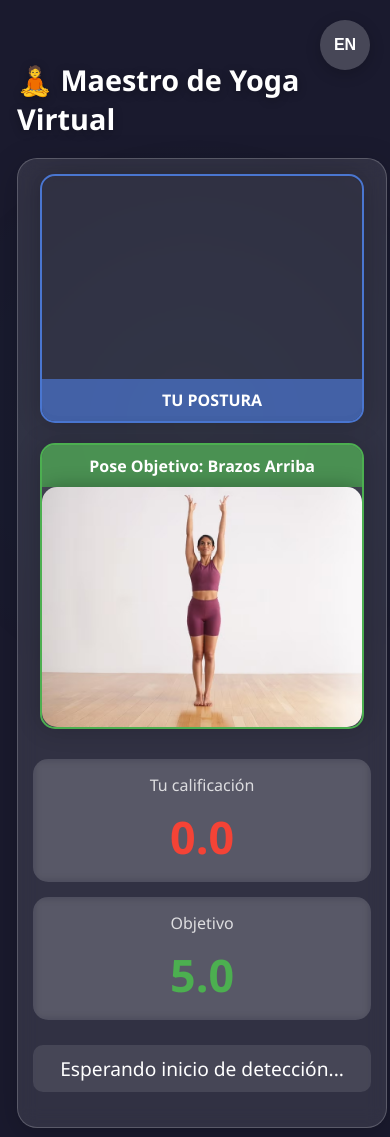
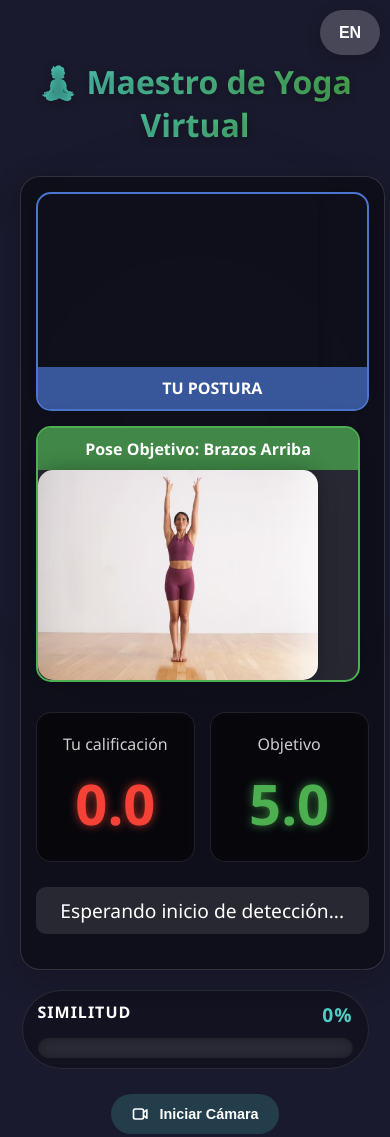
Before and after one commit to marcosSanchez-dev/yoga_mvp, a website: page index.html in a window 390 px wide. Shown: the top 1137 px of the page. Drawn offline with nearby package versions, Linux system fonts and the light colour scheme.

Commit message:
updating UI with particles

```diff
--- a/index.html
+++ b/index.html
@@ -11,7 +11,10 @@
 
     <div class="app-container">
       <!-- Cabecera -->
-      <button id="languageToggle">ES</button>
+      <button id="languageToggle">
+        <span class="full-text">Español</span>
+        <span class="short-text">ES</span>
+      </button>
       <h1>🧘 Maestro de Yoga Virtual</h1>
 
       <!-- Panel principal -->
@@ -50,6 +53,16 @@
 
         <!-- Estado de detección -->
         <div id="poseResult">Esperando inicio de detección...</div>
+      </div>
+
+      <div class="similarity-container">
+        <div class="similarity-header">
+          <span>SIMILITUD</span>
+          <span id="similarityValue">0%</span>
+        </div>
+        <div class="similarity-bar">
+          <div class="similarity-fill" id="similarityFill"></div>
+        </div>
       </div>
 
       <!-- Controles -->
--- a/script.js
+++ b/script.js
@@ -23,13 +23,13 @@ function createScoreParticles(score) {
   // Limpiar partículas antiguas (excepto el overlay)
   const particles = container.querySelectorAll(".score-particle");
   particles.forEach((p) => {
-    if (Date.now() - parseInt(p.dataset.created) > 3000) {
+    if (Date.now() - parseInt(p.dataset.created) > 5000) {
       p.remove();
     }
   });
 
   // Crear nuevas partículas basadas en el score
-  const particleCount = Math.min(30, Math.floor(score * 6));
+  const particleCount = Math.min(30, Math.floor(score * 8));
   const colors =
     score > 3.5
       ? ["#4CAF50", "#8BC34A", "#CDDC39"]
@@ -41,29 +41,32 @@ function createScoreParticles(score) {
     const particle = document.createElement("div");
     particle.className = "score-particle";
 
-    // Tamaño y posición aleatorios
-    const size = Math.random() * 15 + 5;
+    // Tamaño aleatorio
+    const size = Math.random() * 10 + 5;
     particle.style.width = `${size}px`;
     particle.style.height = `${size}px`;
-    particle.style.left = `${Math.random() * 100}%`;
-    particle.style.bottom = `-${size}px`;
+
+    // Posición inicial aleatoria en todo el viewport
+    particle.style.setProperty("--start-top", Math.random() * 100);
+    particle.style.setProperty("--start-left", Math.random() * 100);
 
     // Color basado en puntuación
     particle.style.backgroundColor =
       colors[Math.floor(Math.random() * colors.length)];
-    particle.style.opacity = 0.3 + Math.random() * 0.4;
+    const opacity = 0.5 + Math.random() * 0.5;
+    particle.style.setProperty("--start-opacity", opacity);
+
+    // Brillo
+    particle.style.boxShadow = "0 0 8px currentColor";
 
     // Animación personalizada por puntuación
-    const duration = 5 + score * 2 + Math.random() * 5;
-    const horizontal = (Math.random() - 0.5) * 100;
+    const duration = 10 + score * 4 + Math.random() * 10;
+    const moveX = (Math.random() - 0.5) * 100; // Movimiento horizontal
+    const moveY = (Math.random() - 0.5) * 100; // Movimiento vertical
 
-    particle.style.animation = `
-      float ${duration}s linear infinite,
-      fadeout ${duration}s ease-out forwards
-    `;
-
-    particle.style.setProperty("--end-bottom", `${100 + size}px`);
-    particle.style.setProperty("--horizontal-move", `${horizontal}px`);
+    particle.style.animation = `float ${duration}s linear infinite`;
+    particle.style.setProperty("--move-x", `${moveX}px`);
+    particle.style.setProperty("--move-y", `${moveY}px`);
 
     particle.dataset.created = Date.now();
     container.appendChild(particle);
@@ -141,7 +144,8 @@ const languageStrings = {
     thinking: "Observando tu pose...",
     master: "🧘‍♂️ MAESTRO",
     errorFeedback: "Error al conectar con el maestro de yoga.",
-    languageBtn: "EN",
+    languageBtnFull: "English",
+    languageBtnShort: "EN",
     hideReference: "Ocultar Referencia",
     showReference: "Mostrar Referencia",
     referenceTitle: "Pose Objetivo: Brazos Arriba",
@@ -177,9 +181,10 @@ const languageStrings = {
     stopped: "Detection stopped",
     analyzing: "🧘‍♂️ ANALYZING",
     thinking: "Observing your pose...",
-    master: "🧘‍♂️ MAESTRO",
+    master: "🧘‍♂️ MASTER",
     errorFeedback: "Error connecting to yoga master.",
-    languageBtn: "ES",
+    languageBtnFull: "Español",
+    languageBtnShort: "ES",
     hideReference: "Hide Reference",
     showReference: "Show Reference",
     referenceTitle: "Target Pose: Arms Up",
@@ -224,7 +229,10 @@ function setLanguage(lang) {
   const strings = languageStrings[lang];
 
   // Actualizar UI
-  languageToggle.textContent = strings.languageBtn;
+  languageToggle.querySelector(".full-text").textContent =
+    strings.languageBtnFull;
+  languageToggle.querySelector(".short-text").textContent =
+    strings.languageBtnShort;
   document.querySelector("h1").textContent =
     lang === "es" ? "🧘 Maestro de Yoga Virtual" : "🧘 Virtual Yoga Master";
 
@@ -652,20 +660,18 @@ function calculatePoseSimilarity(userLandmarks) {
 
 function updateSimilarityUI(similarity) {
   const similarityFill = document.getElementById("similarityFill");
-  const similarityText = document.getElementById("similarityText");
-  if (!similarityFill || !similarityText) return;
+  const similarityValue = document.getElementById("similarityValue");
+  if (!similarityFill || !similarityValue) return;
 
   const percentage = Math.round(similarity * 100);
   similarityFill.style.width = `${percentage}%`;
-  similarityText.textContent = `${percentage}%`;
+  similarityValue.textContent = `${percentage}%`;
 
-  if (percentage < 40) {
-    similarityFill.style.backgroundColor = "#f44336";
-  } else if (percentage < 70) {
-    similarityFill.style.backgroundColor = "#ff9800";
-  } else {
-    similarityFill.style.backgroundColor = "#4CAF50";
-  }
+  // Animación de destello al cambiar
+  similarityFill.classList.add("pulse");
+  setTimeout(() => {
+    similarityFill.classList.remove("pulse");
+  }, 300);
 }
 
 function highlightProblemAreas(errors) {
@@ -700,10 +706,13 @@ function updateUserScore(score) {
   // Actualizar color basado en puntuación
   if (score >= 4.0) {
     userScoreElement.style.color = "#4CAF50";
+    userScoreElement.style.textShadow = "0 0 10px rgba(76, 175, 80, 0.7)";
   } else if (score >= 2.0) {
     userScoreElement.style.color = "#FFC107";
+    userScoreElement.style.textShadow = "0 0 10px rgba(255, 193, 7, 0.7)";
   } else {
     userScoreElement.style.color = "#F44336";
+    userScoreElement.style.textShadow = "0 0 10px rgba(244, 67, 54, 0.7)";
   }
 
   // Actualizar partículas basado en la puntuación
--- a/style.css
+++ b/style.css
@@ -10,8 +10,17 @@ body {
   margin: 0;
   padding: 20px;
   overflow-x: hidden;
+  position: relative;
 }
 
+.app-container {
+  width: 100%;
+  max-width: 1200px;
+  position: relative;
+  z-index: 10;
+}
+
+/* === PARTICULAS MEJORADAS === */
 #particles-bg {
   position: fixed;
   top: 0;
@@ -32,31 +41,42 @@ body {
   background: radial-gradient(
     circle at center,
     rgba(78, 205, 196, 0.1) 0%,
-    transparent 70%
+    transparent 80%
   );
-  opacity: 0.3;
-  animation: pulse 8s infinite alternate;
+  opacity: 0.15;
+  animation: pulse 15s infinite alternate;
 }
 
 .score-particle {
   position: absolute;
   border-radius: 50%;
-  animation: float linear infinite, fadeout linear forwards;
   pointer-events: none;
+  box-shadow: 0 0 5px currentColor;
+  will-change: transform, opacity;
+  animation: float linear infinite;
+  transform: translate3d(0, 0, 0);
+  opacity: 0.7;
+  /* Valor inicial aleatorio */
+  top: calc(var(--start-top, 0) * 1%);
+  left: calc(var(--start-left, 0) * 1%);
 }
 
 @keyframes float {
   0% {
-    transform: translateY(0) translateX(0);
+    transform: translate3d(0, 0, 0) scale(1);
+    opacity: var(--start-opacity);
+  }
+  50% {
+    transform: translate3d(var(--move-x, 0), var(--move-y, 0), 0) scale(1.05);
+    opacity: calc(var(--start-opacity) * 1.2);
   }
   100% {
-    transform: translateY(var(--end-bottom, -100px))
-      translateX(var(--horizontal-move, 0));
-  }
-}
-
-@keyframes fadeout {
-  to {
+    transform: translate3d(
+        calc(var(--move-x, 0) * 1.5),
+        calc(var(--move-y, 0) * 1.5),
+        0
+      )
+      scale(0.95);
     opacity: 0;
   }
 }
@@ -64,30 +84,99 @@ body {
 @keyframes pulse {
   0% {
     transform: scale(1);
-    opacity: 0.3;
+    opacity: 0.15;
   }
   100% {
-    transform: scale(1.1);
-    opacity: 0.5;
+    transform: scale(1.05);
+    opacity: 0.2;
   }
 }
 
+/* === HEADER === */
 h1 {
-  margin-bottom: 20px;
-  font-size: 2.5rem;
+  margin: 20px 0 30px;
+  font-size: 3rem;
+  text-align: center;
   text-shadow: 0 2px 10px rgba(0, 0, 0, 0.3);
+  background: linear-gradient(to right, #4ecdc4, #4caf50);
+  -webkit-background-clip: text;
+  -webkit-text-fill-color: transparent;
+  padding: 0 15px;
 }
 
+/* === PANEL PRINCIPAL === */
 .glass-panel {
-  background: rgba(255, 255, 255, 0.1);
-  backdrop-filter: blur(10px);
+  background: rgba(0, 0, 0, 0.4);
+  backdrop-filter: blur(12px);
   border-radius: 20px;
-  border: 1px solid rgba(255, 255, 255, 0.2);
+  border: 1px solid rgba(255, 255, 255, 0.15);
   padding: 25px;
   width: 90%;
   max-width: 1200px;
   box-shadow: 0 8px 32px rgba(0, 0, 0, 0.2);
   margin-bottom: 20px;
+}
+
+/* === SIMILARITY BAR === */
+.similarity-container {
+  background: rgba(0, 0, 0, 0.3);
+  border-radius: 50px;
+  padding: 12px 20px;
+  margin: 20px auto;
+  max-width: 600px;
+  backdrop-filter: blur(5px);
+  border: 1px solid rgba(255, 255, 255, 0.1);
+  width: 90%;
+}
+
+.similarity-header {
+  display: flex;
+  justify-content: space-between;
+  font-weight: bold;
+  margin-bottom: 10px;
+  font-size: 1.1em;
+  text-transform: uppercase;
+  letter-spacing: 1px;
+}
+
+#similarityValue {
+  color: #4ecdc4;
+  font-weight: bold;
+  font-size: 1.2em;
+}
+
+.similarity-bar {
+  height: 20px;
+  background: rgba(255, 255, 255, 0.1);
+  border-radius: 10px;
+  overflow: hidden;
+  position: relative;
+  box-shadow: inset 0 0 8px rgba(0, 0, 0, 0.4);
+}
+
+.similarity-fill {
+  height: 100%;
+  width: 0%;
+  border-radius: 10px;
+  background: linear-gradient(90deg, #f44336, #ff9800, #4caf50);
+  transition: width 0.5s ease, background-color 0.3s;
+  box-shadow: 0 0 8px rgba(78, 205, 196, 0.4);
+}
+
+@keyframes fill-pulse {
+  0% {
+    box-shadow: 0 0 0 0 rgba(78, 205, 196, 0.7);
+  }
+  70% {
+    box-shadow: 0 0 0 8px rgba(78, 205, 196, 0);
+  }
+  100% {
+    box-shadow: 0 0 0 0 rgba(78, 205, 196, 0);
+  }
+}
+
+.pulse {
+  animation: fill-pulse 0.6s;
 }
 
 /* === ELEMENTOS MULTIMEDIA === */
@@ -113,6 +202,7 @@ video:hover,
   flex-wrap: wrap;
   justify-content: center;
   margin: 25px 0;
+  width: 100%;
 }
 
 .control-btn {
@@ -131,6 +221,8 @@ video:hover,
   overflow: hidden;
   backdrop-filter: blur(5px);
   font-size: 1rem;
+  min-width: 180px;
+  justify-content: center;
 }
 
 .control-btn svg {
@@ -210,11 +302,11 @@ video:hover,
   position: fixed;
   top: 20px;
   right: 20px;
-  width: 60px;
+  padding: 0 15px;
   height: 60px;
-  border-radius: 50%;
+  border-radius: 30px;
   font-weight: bold;
-  font-size: 1.2rem;
+  font-size: 1rem;
   display: flex;
   align-items: center;
   justify-content: center;
@@ -229,7 +321,15 @@ video:hover,
 
 #languageToggle:hover {
   background: rgba(255, 255, 255, 0.3);
-  transform: scale(1.1);
+  transform: scale(1.05);
+}
+
+.full-text {
+  display: inline;
+}
+
+.short-text {
+  display: none;
 }
 
 /* === FEEDBACK === */
@@ -240,6 +340,7 @@ video:hover,
   padding: 10px;
   border-radius: 10px;
   background: rgba(255, 255, 255, 0.1);
+  min-height: 24px;
 }
 
 .feedback-panel {
@@ -300,11 +401,10 @@ video:hover,
 
 /* === CAMERA & REFERENCE === */
 .camera-reference-container {
-  display: flex;
+  display: grid;
+  grid-template-columns: 1fr 1fr;
   gap: 30px;
   margin-bottom: 30px;
-  flex-wrap: wrap;
-  justify-content: center;
 }
 
 .camera-box,
@@ -348,19 +448,19 @@ video:hover,
 
 /* === SCORE === */
 .score-container {
-  display: flex;
-  justify-content: center;
-  gap: 40px;
+  display: grid;
+  grid-template-columns: 1fr 1fr;
+  gap: 20px;
   margin: 25px 0;
 }
 
 .score-box {
   text-align: center;
-  background: rgba(255, 255, 255, 0.1);
-  padding: 15px 30px;
+  background: rgba(0, 0, 0, 0.3);
+  padding: 20px;
   border-radius: 15px;
-  min-width: 120px;
   backdrop-filter: blur(5px);
+  border: 1px solid rgba(255, 255, 255, 0.1);
 }
 
 .score-label {
@@ -371,17 +471,20 @@ video:hover,
 
 #userScore,
 #targetScore {
-  font-size: 2.8em;
-  font-weight: bold;
+  font-size: 3.5em;
+  font-weight: 800;
+  margin-top: 10px;
   transition: all 0.3s;
 }
 
 #userScore {
   color: #4ecdc4;
+  text-shadow: 0 0 10px rgba(78, 205, 196, 0.7);
 }
 
 #targetScore {
   color: #4caf50;
+  text-shadow: 0 0 10px rgba(76, 175, 80, 0.7);
 }
 
 .score-change {
@@ -418,45 +521,56 @@ video:hover,
   }
 }
 
-@keyframes pulse {
-  0% {
-    box-shadow: 0 0 0 0 rgba(76, 175, 80, 0.7);
-  }
-  70% {
-    box-shadow: 0 0 0 10px rgba(76, 175, 80, 0);
-  }
-  100% {
-    box-shadow: 0 0 0 0 rgba(76, 175, 80, 0);
-  }
-}
-
 /* === RESPONSIVE === */
 @media (max-width: 768px) {
+  h1 {
+    font-size: 2rem;
+    margin-top: 40px;
+  }
+
+  .camera-reference-container {
+    grid-template-columns: 1fr;
+    gap: 20px;
+  }
+
   .glass-panel {
     padding: 15px;
     width: 95%;
   }
 
-  .camera-reference-container {
-    flex-direction: column;
-    align-items: center;
-    gap: 20px;
-  }
-
   .control-btn {
     padding: 10px 20px;
     font-size: 0.9rem;
+    min-width: 160px;
   }
 
   #languageToggle {
-    width: 50px;
+    width: auto;
     height: 50px;
     font-size: 1rem;
+    padding: 0 12px;
   }
 
-  h1 {
-    font-size: 1.8rem;
-    margin-top: 40px;
+  .full-text {
+    display: none;
+  }
+
+  .short-text {
+    display: inline;
+  }
+
+  #languageToggle {
+    width: 60px;
+    padding: 0;
+  }
+
+  .similarity-container {
+    padding: 10px 15px;
+    margin: 15px auto;
+  }
+
+  .similarity-header {
+    font-size: 1em;
   }
 }
 
@@ -470,4 +584,21 @@ video:hover,
     flex-direction: column;
     gap: 15px;
   }
+
+  #languageToggle {
+    top: 10px;
+    right: 10px;
+    height: 45px;
+    width: 60px;
+  }
+
+  video,
+  #poseReference {
+    width: 280px;
+    height: 210px;
+  }
+
+  .camera-reference-container {
+    gap: 15px;
+  }
 }
```
